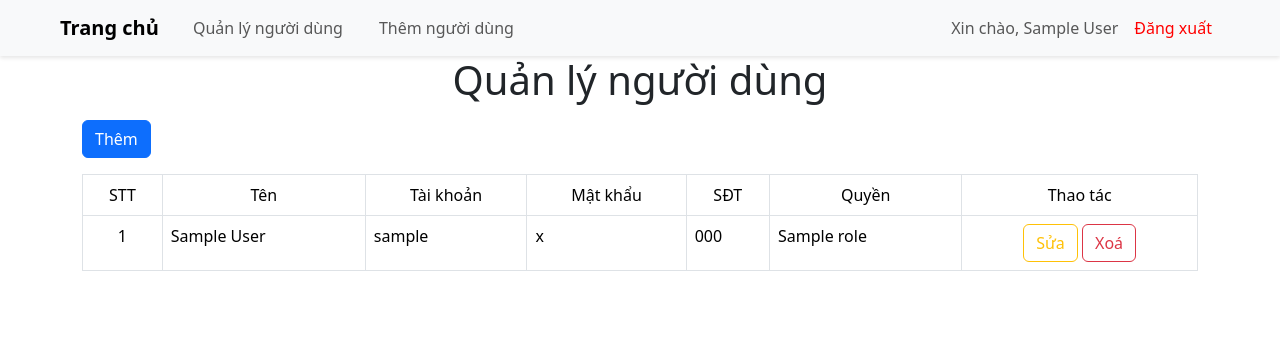
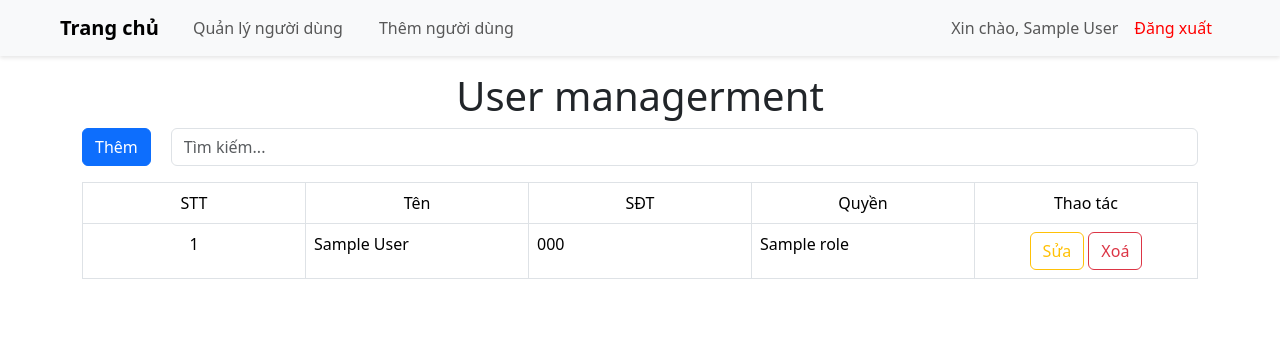
Before and after one commit to FomeG/python_CRUD, a Flask app: page /usermanager in a window 1280 px wide. Shown: the top 356 px of the page. Run offline with Flask 3, Linux system fonts and the light colour scheme; a user stored in the database is signed in; tables that the repository leaves empty hold one stand-in row (values such as "Sample post").

Commit message:
live search function updated

```diff
--- a/Web/Routes/auth.py
+++ b/Web/Routes/auth.py
@@ -1,5 +1,5 @@
 from flask import Blueprint, render_template, request, redirect, url_for, flash
-from flask_login import login_user, logout_user, login_required, current_user
+from flask_login import login_user, logout_user, login_required
 from werkzeug.security import generate_password_hash, check_password_hash
 from Web.Models.Users import User
 from Web import db
--- a/Web/Routes/main.py
+++ b/Web/Routes/main.py
@@ -1,4 +1,4 @@
-from flask import request, render_template, redirect, url_for, Blueprint, abort
+from flask import jsonify, request, render_template, redirect, url_for, Blueprint, abort
 from flask_login import login_required, current_user
 from Web.Services.CRUDMethods import create_user, get_all_users, update_user, delete_user
 from Web import db
@@ -10,8 +10,8 @@ main = Blueprint('main', __name__)
 def admin_required(f):
     @wraps(f)
     def decorated_function(*args, **kwargs):
-        if not current_user.is_authenticated or current_user.role_id != 1:  # Giả sử role_id 1 là admin
-            abort(403)
+        if not current_user.is_authenticated or current_user.role_id != 1:  # role_id 1 là admin
+            return "Bạn không có quyền truy cập trang này!"
         return f(*args, **kwargs)
     return decorated_function
 
@@ -95,3 +95,17 @@ def usermanager_delete(id):
         return "Có lỗi xảy ra khi xóa người dùng!"
 
     return redirect('/usermanager')
+
+
+
+@main.route('/usermanager/search')
+@login_required
+def usermanager_search():
+    query = request.args.get('q', '').lower()
+    users = User.query.filter(
+        (User.name.ilike(f"%{query}%")) |
+        (User.phone_number.ilike(f"%{query}%"))
+    ).order_by(User.created_at).all()  # Filter users
+
+    # Render a partial template with filtered data
+    return render_template('Extends/UserManager/UserList.html', users=users)
--- a/Web/Templates/Base/base.html
+++ b/Web/Templates/Base/base.html
@@ -9,8 +9,6 @@
     </title>
 
     <link href="https://cdn.jsdelivr.net/npm/bootstrap@5.3.3/dist/css/bootstrap.min.css" rel="stylesheet">
-
-
 
     <style>
         .menu-item {
@@ -62,10 +60,16 @@
             <div class="collapse navbar-collapse" id="navbarNav">
                 <ul class="navbar-nav me-auto mb-2 mb-lg-0">
                     {% if current_user.is_authenticated %}
-                        <li class="nav-item">
-                            <a class="nav-link menu-item" href="/usermanager">Quản lý người dùng</a>
-                        </li>
+                        {% if current_user.role_id == 2 %}
+                            <li class="nav-item">
+                                <a class="nav-link menu-item" href="/usermanager">Xem thông tin các người dùng</a>
+                            </li>
+                        {% endif %}
+
                         {% if current_user.role_id == 1 %}
+                            <li class="nav-item">
+                                <a class="nav-link menu-item" href="/usermanager">Quản lý người dùng</a>
+                            </li>
                             <li class="nav-item">
                                 <a class="nav-link menu-item" href="/usermanager/add">Thêm người dùng</a>
                             </li>
@@ -93,11 +97,13 @@
 
 
 
-
-    {% block body %}
+    <div class="container mt-3">
+        {% block body %}
 
 
-    {% endblock body %}
+        {% endblock body %}
+    </div>
+
 
     <!-- Latest compiled JavaScript -->
     <script src="https://cdn.jsdelivr.net/npm/bootstrap@5.3.3/dist/js/bootstrap.bundle.min.js"></script>
--- a/Web/Templates/Extends/UserManager/Add.html
+++ b/Web/Templates/Extends/UserManager/Add.html
@@ -6,7 +6,6 @@ Thêm người dùng
 
 {% block body %}
 <h1 class="text-center">Thêm người dùng</h1>
-<div class="container mt-3">
 <a href="/usermanager" class="btn btn-warning mb-3">Quay trở lại</a>
 <form action="" method="POST">
     <div class="form-group mb-3">
@@ -18,7 +17,6 @@ Thêm người dùng
         <label for="age" class="form-label">Tuổi:</label>
         <input type="number" class="form-control" name="age" id="age" required>
     </div>
-
     <div class="form-group mb-3">
         <label for="phone" class="form-label">Số điện thoại:</label>
         <input type="text" class="form-control" name="phone_number" id="phone" required>
@@ -26,5 +24,4 @@ Thêm người dùng
 
     <button class="btn btn-primary" type="submit">Thêm người dùng</button>
 </form>
-</div>
 {% endblock body %}
--- a/Web/Templates/Extends/UserManager/Edit.html
+++ b/Web/Templates/Extends/UserManager/Edit.html
@@ -6,7 +6,6 @@ Sửa người dùng
 
 {% block body %}
 <h1 class="text-center">Sửa người dùng</h1>
-<div class="container mt-3">
 <a href="/usermanager" class="btn btn-warning mb-3">Quay trở lại</a>
 <form action="" method="POST">
     <div class="form-group mb-3">
@@ -18,7 +17,6 @@ Sửa người dùng
         <label for="age" class="form-label">Tuổi:</label>
         <input type="number" class="form-control" name="age" id="age" value="{{ user.age }}" required>
     </div>
-
     <div class="form-group mb-3">
         <label for="phone" class="form-label">Số điện thoại:</label>
         <input type="text" class="form-control" name="phone_number" id="phone" value="{{ user.phone_number }}" required>
@@ -26,5 +24,4 @@ Sửa người dùng
 
     <button class="btn btn-primary" type="submit">Sửa người dùng</button>
 </form>
-</div>
 {% endblock body %}
--- a/Web/Templates/Extends/UserManager/Index.html
+++ b/Web/Templates/Extends/UserManager/Index.html
@@ -6,44 +6,63 @@ Trang chủ
 
 {% block body %}
 
-<h1 class="text-center">Quản lý người dùng</h1>
-<div class="container mt-3">
+<h1 class="text-center">User managerment</h1>
+<div class="d-flex justify-content-between align-items-center" style="gap: 20px;">
+    {% if current_user.role_id == 1 %}
         <a href="/usermanager/add" class="btn btn-primary mb-3">Thêm</a>
-    <table class="table table-hover table-bordered">
+    {% endif %}
+    <input type="text" id="searchInput" class="form-control mb-3" placeholder="Tìm kiếm...">
+</div>
+
+
+<table class="table table-hover table-bordered"  style="table-layout: fixed;">
 
     <thead class="text-center">
         <tr>
             <td>STT</td>
             <td>Tên</td>
-                <td>Tài khoản</td>
-                <td>Mật khẩu</td>
+            <!-- <td>Tài khoản</td> -->
+            <!-- <td>Mật khẩu</td> -->
             <td>SĐT</td>
             <td>Quyền</td>
             <td>Thao tác</td>
         </tr>
     </thead>
-
-        <tbody>
+    <tbody id="results">
         {% for user in ds %}
             <tr>
                 <td class="text-center">{{ loop.index }}</td>
                 <td>{{ user.name }}</td>
-                    <td>{{ user.username }}</td>
-                    <td>{{ user.password }}</td>
+                <!-- <td>{{ user.username }}</td> -->
+                <!-- <td>{{ user.password }}</td> -->
                 <td>{{ user.phone_number }}</td>
                 <td>{{ user.role.name if user.role else 'Chưa có quyền' }}</td>
                 <td class="text-center">
-                        {% if current_user.is_authenticated %}
                     {% if current_user.role_id == 1 %}
                         <a href="/usermanager/edit/{{user.id}}" class="btn btn-outline-warning">Sửa</a>
                         <a href="/delete/{{user.id}}" class="btn btn-outline-danger">Xoá</a>
-                            {% endif %}
                     {% endif %}
                 </td>
             </tr>
         {% endfor %}
     </tbody>
 </table>
-</div>
+
+<script>
+    document.getElementById('searchInput').addEventListener('input', function() {
+        const query = this.value;
+
+        fetch(`/usermanager/search?q=${query}`)
+            .then(response => response.text()) // Get the HTML response as text
+            .then(data => {
+                document.getElementById('results').innerHTML = data; // Replace table body with new rows
+            });
+    });
+</script>
+
+
+
+
+
 
 {% endblock body %}
--- a/Web/Templates/Extends/home.html
+++ b/Web/Templates/Extends/home.html
@@ -6,10 +6,10 @@ Trang chủ
 {% endblock head %}
 
 {% block body %}
-<div class="container">
+
     <h1>Trang chủ</h1>
     <p>Xin chào bạn!</p>
-</div>
+
 
 
 {% endblock body %}
```
Also changed, not shown: Web/Templates/Extends/UserManager/UserList.html (added, +14 -0 lines). Lines whose indentation alone changed are shown as unchanged.
